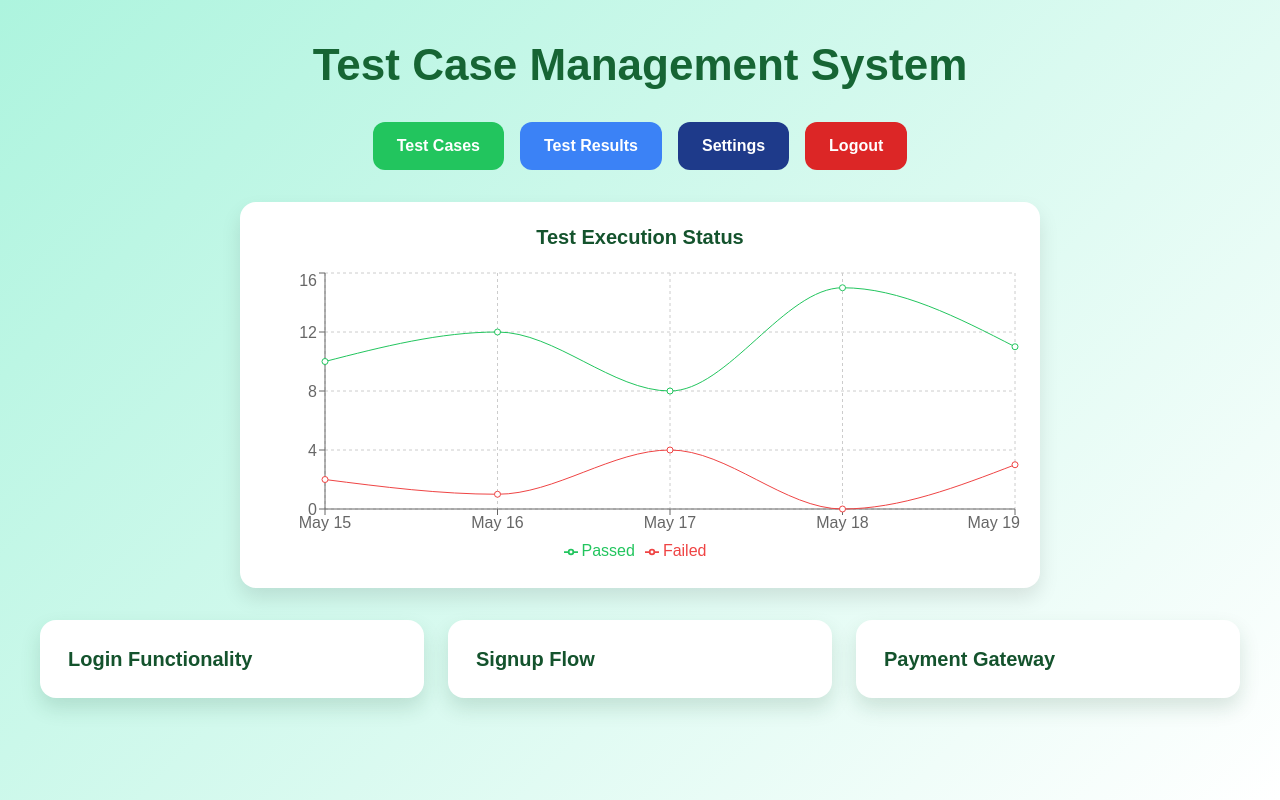
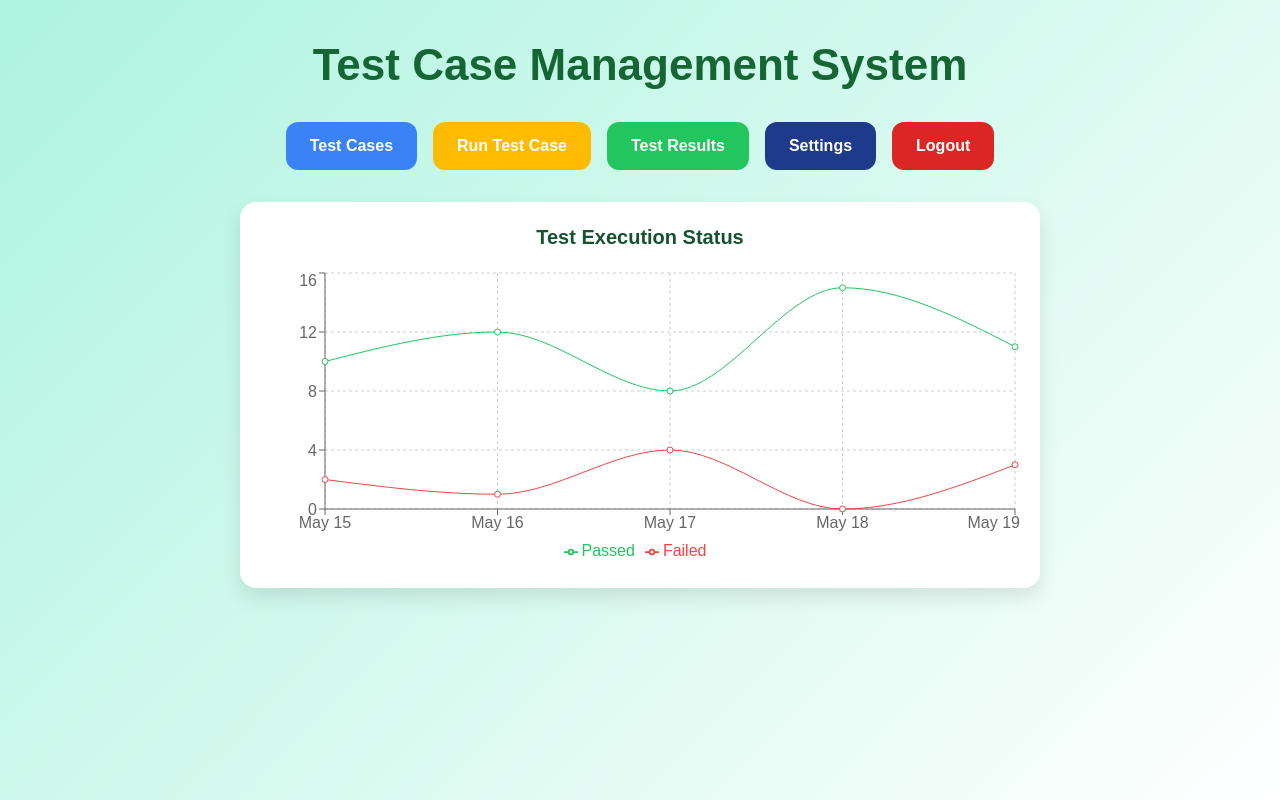
Before and after one commit to Dhayalesh/test_case_management_system, a Next.js app in the folder frontend/: page /dashboard in a window 1280 px wide. Built offline with nearby package versions, Linux system fonts and the light colour scheme.

Commit message:
Added button in the dashboard

```diff
--- a/frontend/app/dashboard/dashboard.jsx
+++ b/frontend/app/dashboard/dashboard.jsx
@@ -13,11 +13,6 @@ import {
 } from "recharts";
 
 export default function Dashboard() {
-  const testCases = [
-    { id: 1, title: "Login Functionality" },
-    { id: 2, title: "Signup Flow" },
-    { id: 3, title: "Payment Gateway" },
-  ];
 
   const chartData = [
     { date: "May 15", pass: 10, fail: 2 },
@@ -39,6 +34,7 @@ const router = useRouter();
 
       <div className={styles.buttonRow}>
         <button className={styles.testCases}onClick={() => router.push('/test-case-groups')}>Test Cases</button>
+        <button className={styles.runTestCase}>Run Test Case</button>
         <button className={styles.testResults}>Test Results</button>
         <button className={styles.settings}>Settings</button>
         <button className={styles.logout} onClick={handleLogout}>
@@ -60,14 +56,6 @@ const router = useRouter();
           </LineChart>
         </ResponsiveContainer>
       </div>
-
-      <div className={styles.grid}>
-        {testCases.map((testCase) => (
-          <div key={testCase.id} className={styles.card}>
-            {testCase.title}
-          </div>
-        ))}
-      </div>
     </div>
   );
 }
--- a/frontend/app/dashboard/dashboard.module.css
+++ b/frontend/app/dashboard/dashboard.module.css
@@ -32,11 +32,15 @@
 }
 
 .testCases {
-  background-color: #22c55e; /* green-500 */
+  background-color: #3b82f6; /* green-500 */
+}
+
+.runTestCase {
+  background-color: #ffbb00; /* blue-500 */
 }
 
 .testResults {
-  background-color: #3b82f6; /* blue-500 */
+  background-color: #22c55e; /* blue-500 */
 }
 
 .settings {
```
